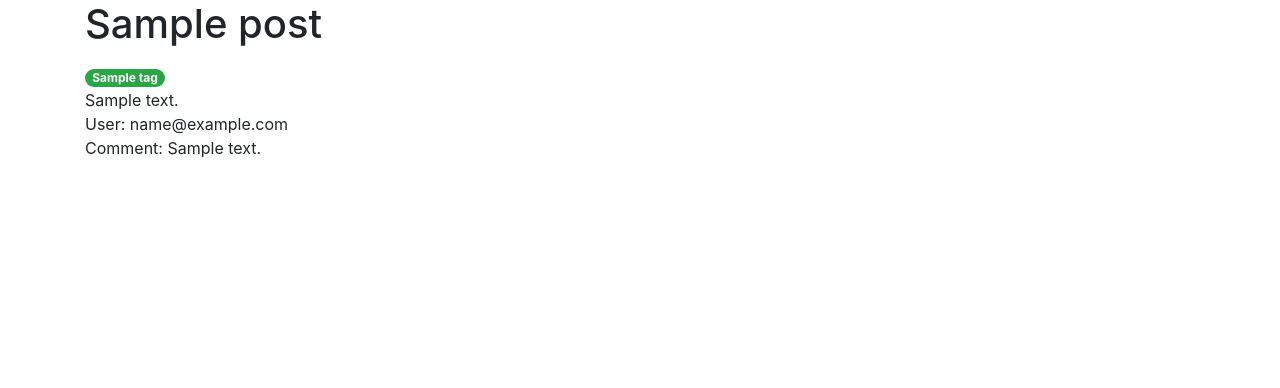
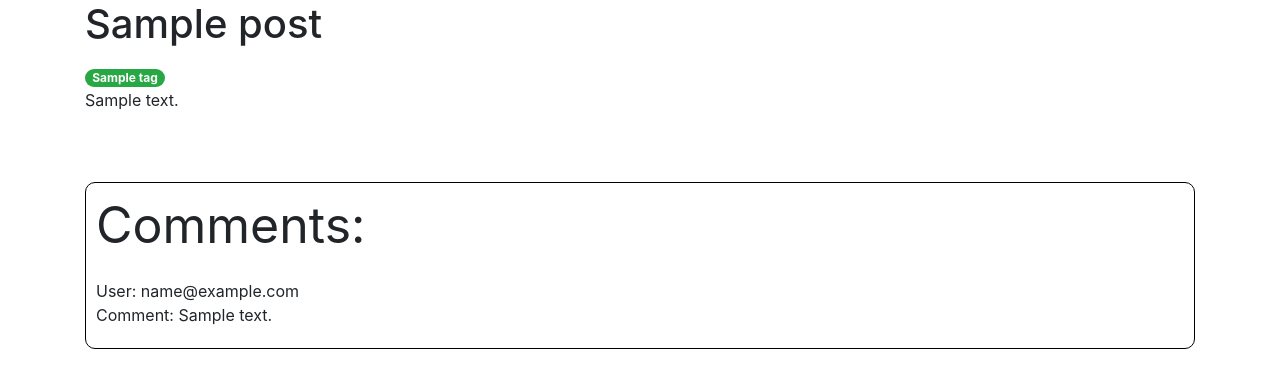
Before and after one commit to OlegSaw/my_blog, a Flask app: a page that uses templates/base.html in a window 1280 px wide. Shown: the part 56-444 px from the top of the page. Run offline with Flask 2, Linux system fonts and the light colour scheme; a user stored in the database is signed in; tables that the repository leaves empty hold one stand-in row (values such as "Sample post"); parts of the project's set-up code (start-up, migrations or seed data) failed here and were passed over; some libraries are stand-ins or nearby versions.

Commit message:
fix post_detail some mini fixess

```diff
--- a/posts/blueprint.py
+++ b/posts/blueprint.py
@@ -1,7 +1,7 @@
 from flask import Blueprint
 from flask import render_template, request, redirect, url_for
 from .forms import PostForm
-from models import Post, Tag, Comment, User
+from models import Post, Tag, Comment, User, Role
 from app import db
 from flask_security import login_required, current_user
 
@@ -34,8 +34,6 @@ def edit_post(slug):
 	if request.method == 'POST':
 		form = PostForm(formdata=request.form, odj=post)
 		form.populate_obj(post)
-		#formTag = PostForm(formdata=request.form, obj=tag)
-		#formTag.populate_obj(tag)
 		db.session.commit()
 
 		return redirect(url_for("posts.post_detail", slug=post.slug))
@@ -49,9 +47,9 @@ def create_comment(slug):
     if request.method == 'GET':
         return render_template('posts/create_comment.html', slug=slug)
     if request.method == 'POST':
-        post = Post.query.filter(Post.slug == slug).first()
+        post = Post.query.filter(Post.slug == slug).first_or_404()
         if post:
-            comment = Comment(body=request.form['body'], post_id=post.id, user_id=current_user.id)
+            comment = Comment(body=request.form['body'], post_id= post.id, user_id=current_user.id)
             db.session.add(comment)
             db.session.commit()
             return redirect(url_for('posts.post_detail', slug=slug))
--- a/posts/templates/posts/post_detail.html
+++ b/posts/templates/posts/post_detail.html
@@ -17,21 +17,23 @@
         {% endfor %}
     </div>
 
+
     <div class="main-content">
         {{ post.body }}
+    <div class="bor">
         <div>
-            {% if comments|count > 0 %}
+        <p class="sizeT"> Comments: </p>
                 {% for comment in comments %}
                     <p>
                         User: {{ comment[1].email }} <br>
                         Comment: {{ comment[0].body }}
                     </p>
                 {% endfor %}
-            {% endif %}
         </div>
     </div>
+    </div>
     <div class="main-content">
-    {% if current_user.has_role('moder') or current_user.has_role('admin') %}
+    {% if current_user.has_role('moder') or current_user.has_role('admin') or current_user.has_role('user')         %}
         <form method="LINK" action="{{ url_for('posts.create_comment', slug=post.slug) }}">
             <input type="submit" value="Create comment" class="btn btn-warning">
         </form>
--- a/templates/base.html
+++ b/templates/base.html
@@ -4,6 +4,22 @@
 <link rel="stylesheet" href="https://stackpath.bootstrapcdn.com/bootstrap/4.1.3/css/bootstrap.min.css"
 integrity="sha384-MCw98/SFnGE8fJT3GXwEOngsV7Zt27NXFoaoApmYm81iuXoPkFOJwJ8ERdknLPMO" crossorigin="anonymous">
  <!--<link rel="stylesheet" href="{{ url_for('static', filename='css/style.css') }}">-->
+<style>
+.bor
+    {
+
+        border: 1px solid black;
+        padding: 5px 10px;
+        border-radius: 10px;
+        margin: 5px 0px;
+        margin-top: 70px;}
+
+.sizeT
+{
+    font-size: 50px;
+}
+</style>
+
 <title>
 
 	{% block title %}
```
